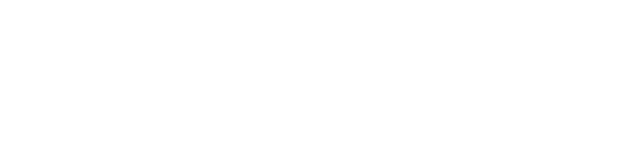
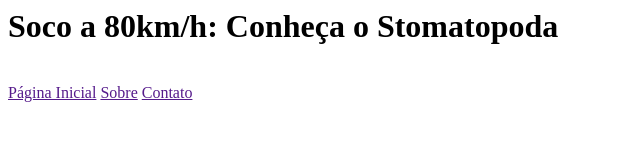
Before and after one commit to cleytonnrene/exercises_port, a plain HTML site: page exercises/introducao-a-html-e-cdd_4/index.html in a window 1280 px wide. Shown: the whole page, without its empty margins (0-640 px from the left). Drawn offline with Linux system fonts and the light colour scheme.

Commit message:
Adiciona Links

```diff
--- a/exercises/introducao-a-html-e-cdd_4/index.html
+++ b/exercises/introducao-a-html-e-cdd_4/index.html
@@ -1,11 +1,20 @@
 <html>
   <head>
-          <meta charset="UTF-8" />
+    <meta charset="UTF-8" />
     <meta name="viewport" content="width=device-width" />
-    <link rel="stylesheet" href="style.css">
-    <title>Soco a 80km/h: Conheça o Stomatopoda</title>
+    <link rel="stomaatopoda" href="style.css">
+    <title>Stomatopoda</title>
   </head>
   <body>
+    <header>
+         <h1>Soco a 80km/h: Conheça o Stomatopoda</h1>
+    </header>
+      <br>
+    <nav>
+      <a href="">Página Inicial</a>
+      <a href="">Sobre</a>
+      <a href="">Contato</a>
+    </nav>
 
 
     <!--insira os elementos aqui-->
```
